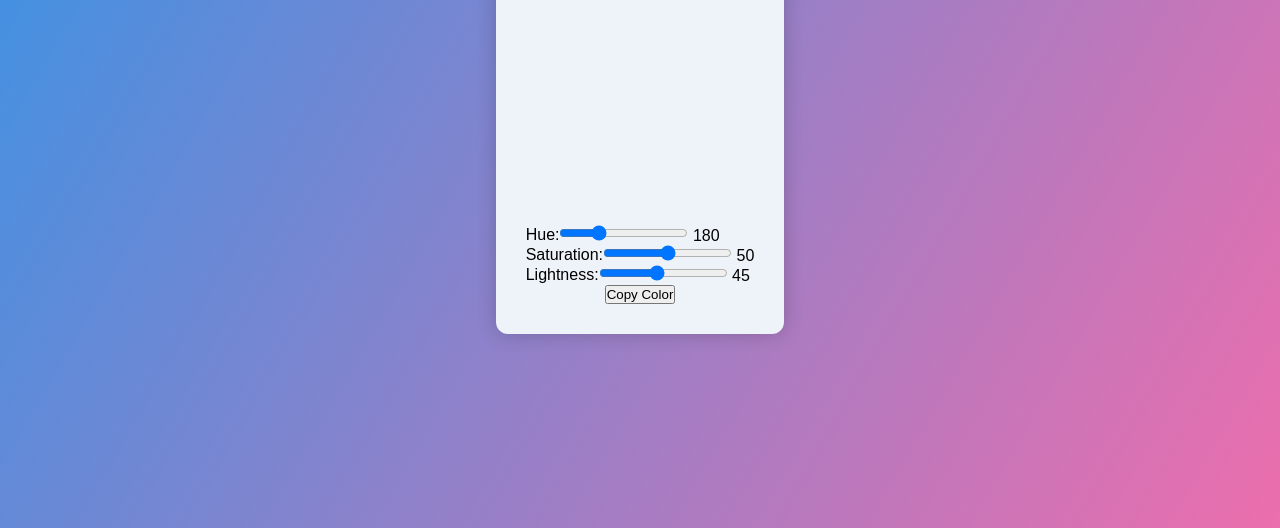
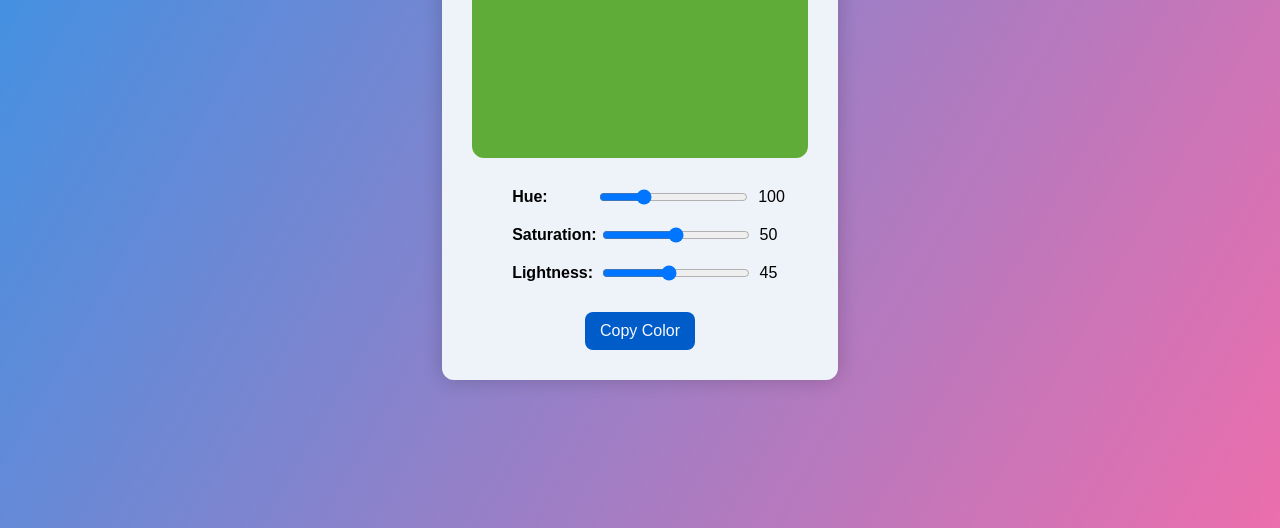
Before and after one commit to aynee76/hsl-color-picker, a plain HTML site: page index.html in a window 1280 px wide. Shown: the part 272-800 px from the top of the page. Drawn offline with Linux system fonts and the light colour scheme.

Commit message:
completed

```diff
--- a/script.js
+++ b/script.js
@@ -0,0 +1,55 @@
+document.addEventListener("DOMContentLoaded", function(){
+
+    const hueInput = document.getElementById("hue");
+    const saturationInput = document.getElementById("saturation");
+    const lightnessInput = document.getElementById("lightness");
+
+
+    const hueValueSpan = document.getElementById("hueValue");
+    const saturationValueSpan = document.getElementById("saturationValue");
+    const lightnessValueSpan = document.getElementById("lightnessValue");
+
+
+    const colorDisplay = document.querySelector(".color-display");
+
+    const copyButton = document.getElementById("copyButton");
+
+
+    hueInput.addEventListener("input", updateColor);
+    saturationInput.addEventListener("input", updateColor);
+    lightnessInput.addEventListener("input", updateColor);
+
+    updateColor()
+
+
+    function updateColor() {
+
+        const hue = hueInput.value;
+        const saturation = saturationInput.value;
+        const lightness = lightnessInput.value;
+
+
+        const color = `hsl(${hue}, ${saturation}%, ${lightness}%)`;
+        colorDisplay.style.backgroundColor = color;
+
+
+        hueValueSpan.textContent = hue;
+        saturationValueSpan.textContent = saturation;
+        lightnessValueSpan.textContent = lightness;
+    }
+
+    copyButton.addEventListener("click", copyToClipboard);
+
+    function copyToClipboard() {
+
+        const textToCopy =  `hsl(${hueInput.value}, ${saturationInput.value}%, ${lightnessInput.value}%)`;
+
+        navigator.clipboard.writeText(textToCopy).then(function(){
+
+            alert("The color is copied to the clipboard");
+
+        }).catch(function(err){
+            console.error("Unable to copy the code", err)
+        })
+    }
+})
--- a/style.css
+++ b/style.css
@@ -36,8 +36,46 @@ h1 {
     transition: background-color 0.3s ease-in-out;
 }
 
+.controls {
+    display: flex;
+    flex-direction: column;
+    align-items: center;
+}
+
 .control {
     display: flex;
     align-items: center;
-    margin: 7;
+    margin: 10px 0px 10px 80px;
+    width: 100%;
 }
+
+.slider-container {
+    display: flex;
+    align-items: center;
+    width: 80%;
+    margin-left: 40px;
+}
+
+label {
+    width: 50px;
+    font-weight: bold;
+    text-align: left;
+}
+
+input {
+    width: 60%;
+    margin-right: 10px;
+}
+
+#copyButton {
+    background-color: #005CC8;
+    color: ghostwhite;
+    border: none;
+    outline: none;
+    border-radius: 8px;
+    transition: all;
+    padding: 10px 15px;
+    cursor: pointer;
+    font-size: 16px;
+    margin-top: 20px;
+}
```
